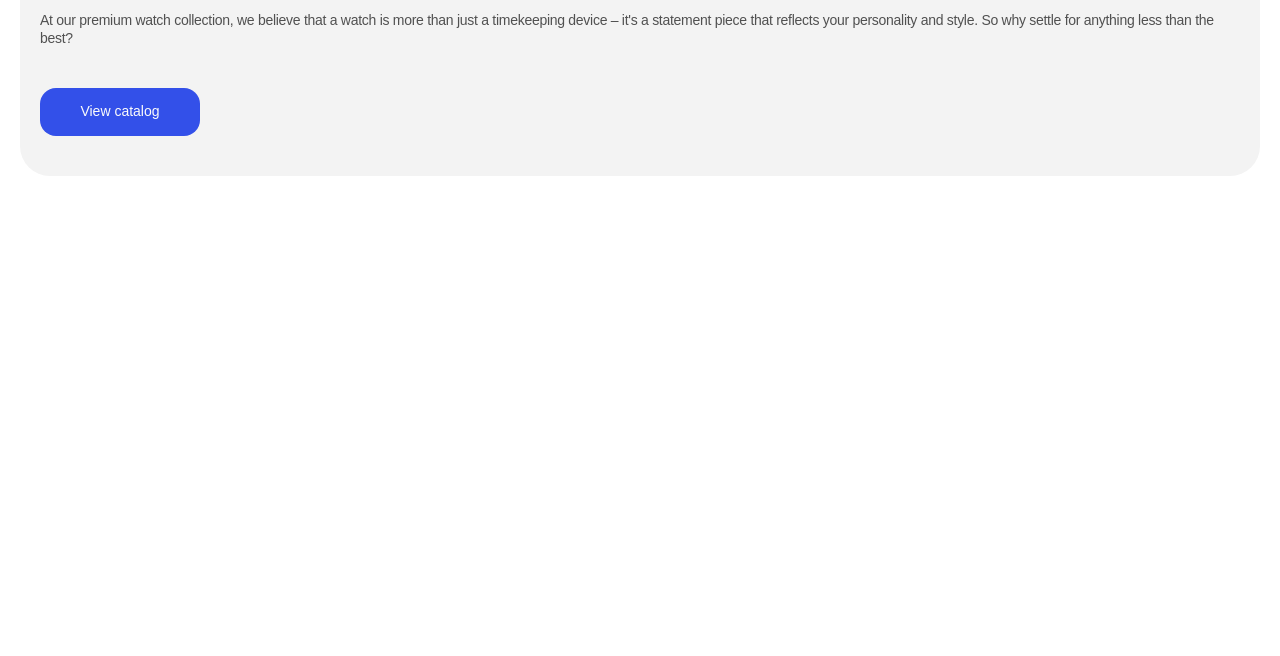
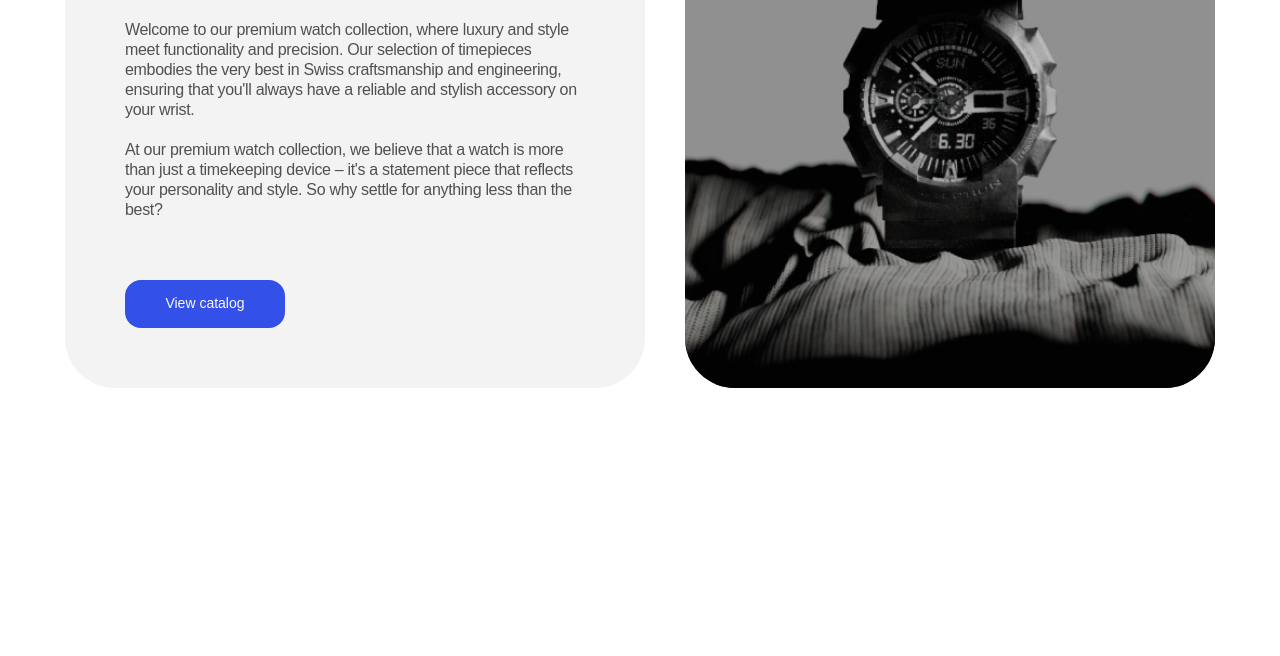
Before and after one commit to KateChmil/practice-watch-charm, a plain HTML site: page index.html in a window 1280 px wide. Shown: the part 144-800 px from the top of the page. Drawn offline with nearby package versions, Linux system fonts and the light colour scheme.

Commit message:
added final markup

```diff
--- a/css/styles.css
+++ b/css/styles.css
@@ -66,6 +66,7 @@ ul a {
         flex-direction: column;
         gap: 20px;
         padding: 0px 20px;
+        flex-wrap: wrap;
 
 }
 .about-div {
@@ -81,6 +82,7 @@ ul a {
         flex-direction: column;
         gap: 20px;
         margin-bottom: 40px;
+
 }
 .about-header {
     font-weight: 600;
@@ -110,3 +112,90 @@ ul a {
         background: #3350e9;
         border: none;
 }
+
+.about-img {
+
+    background-color: #212121;
+    border-radius: 30px;
+        object-fit: cover;
+        height: 446px;
+}
+
+@media screen and (min-width: 768px){
+.about-container {
+        gap: 40px;
+        padding: 0px 32px;
+    }
+
+    .about-div {
+        border-radius: 50px;
+        padding: 80px 60px;
+    }
+
+    .about-text-div {
+        margin-bottom: 60px;
+    }
+
+    .about-header {
+    margin-bottom: 40px;
+        font-size: 48px;
+        line-height: 0.91667;
+    }
+
+    .about-text {
+            font-size: 16px;
+            line-height: 1.25;
+
+    }
+
+    .about-img {
+        width: 704px;
+        height: 512px;
+        border-radius: 50px;
+
+    }
+}
+
+
+@media screen and (min-width: 1280px) {
+.about-container {
+    flex-direction: row;
+    padding: 0px 65px;
+}
+
+.about-div {
+    width: 580px;
+    height: 532px;
+
+}
+
+ .about-img {
+
+     width: 530px;
+     height: 532px;
+ }
+}
+
+
+
+
+
+
+
+/*
+@media  screen and (min-width: 1280px) {
+    .about-container {
+   flex-direction: row;
+padding: 0px 65px;
+    }
+    .about-div {
+        width: 580px;
+            height: 532px;
+            border-radius: 50px;
+    }
+    .about-img {
+        border-radius: 50px;
+            width: 530px;
+            height: 532px;
+    }
+}*/
--- a/index.html
+++ b/index.html
@@ -28,7 +28,11 @@
                 <button class="about-button" type="button">View catalog</button>
             </div>
 
-           <img class="about-img"/>
+           <img class="about-img"
+            src="./css/images/aboutusimg.jpg"
+             srcset="./css/images/aboutusimg.jpg 1x,
+                    ./css/images/aboutusimg@2x.jpg 2x"
+                    alt="about us watch"/>
         </div>
     </section>
 </body>
```
Also changed, not shown: css/images/aboutusimg.jpg (added), css/images/aboutusimg@2x.jpg (added).
